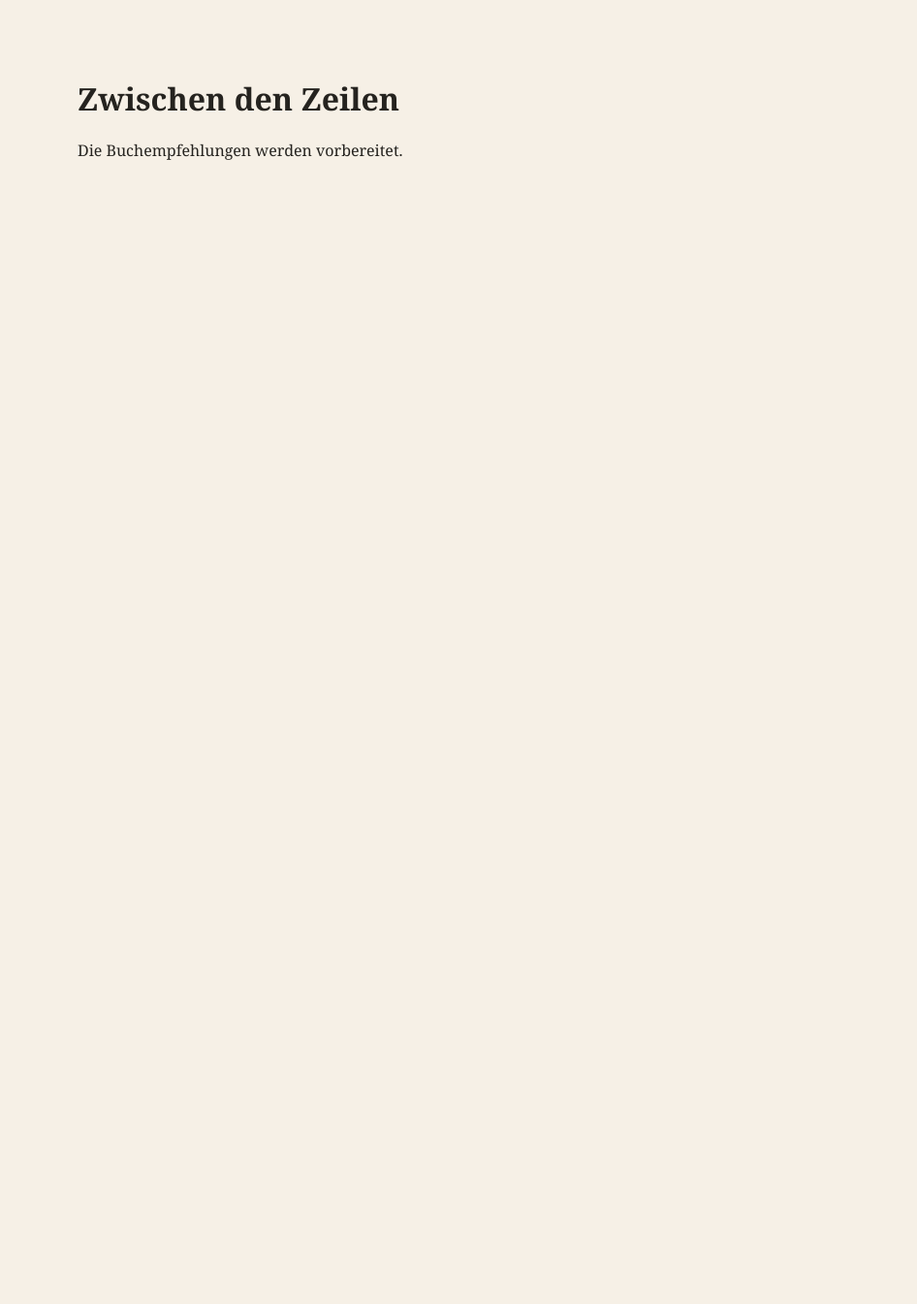
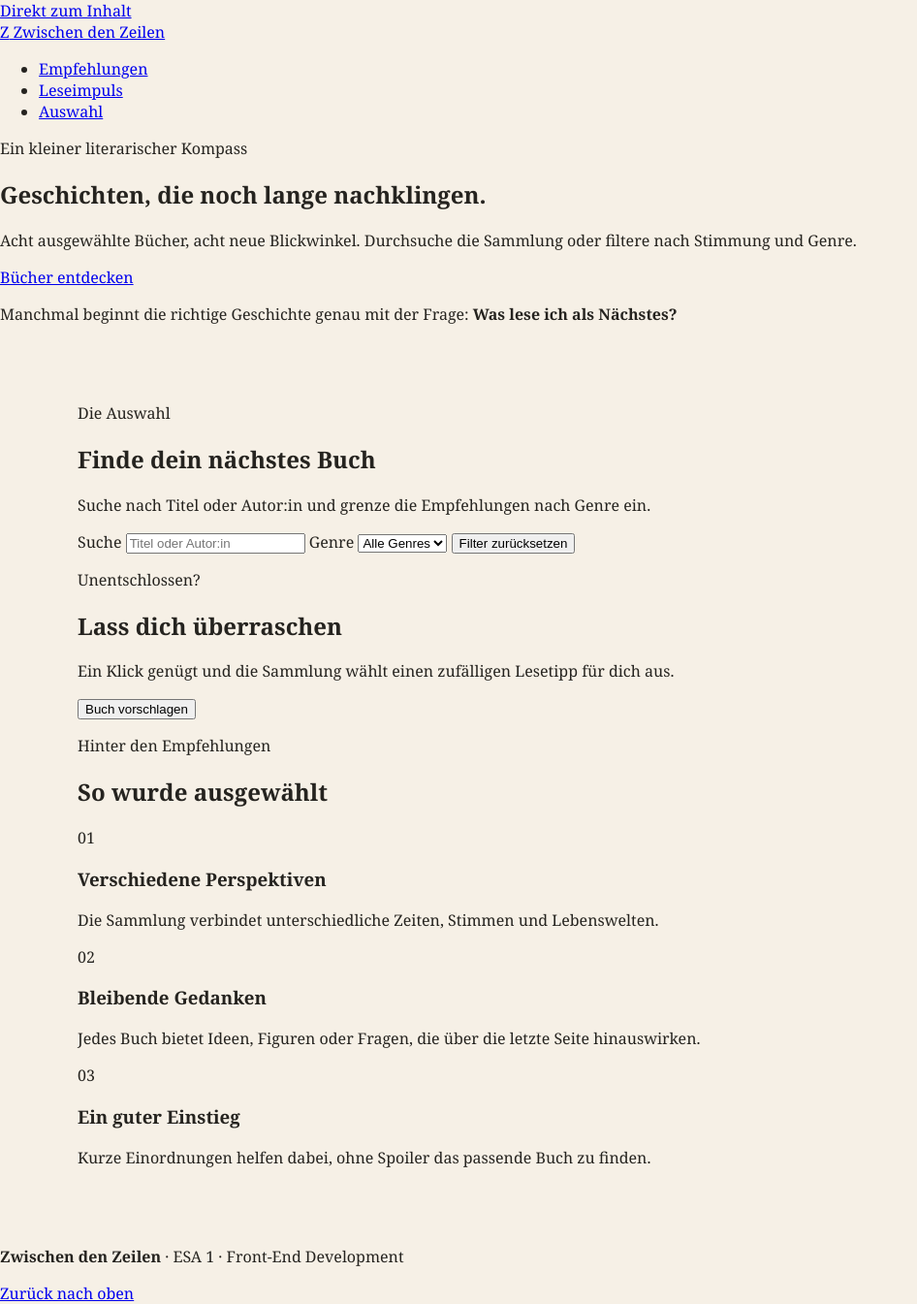
Before and after one commit to Melissa361/esa1-buchempfehlungen, a website built with Vite: page index.html in a window 1280 px wide. Shown: the whole page at 97% size, without its empty margins (0-946 px from the left). Before the commit the page ends 800 px from the top, so only its background shows below. Built offline with nearby package versions, Linux system fonts and the light colour scheme.

Commit message:
Seitenaufbau und erste Inhalte ergänzt

```diff
--- a/index.html
+++ b/index.html
@@ -5,15 +5,129 @@
     <meta name="viewport" content="width=device-width, initial-scale=1.0" />
     <meta
       name="description"
-      content="Persönliche Buchempfehlungen zum Entdecken und Filtern."
+      content="Entdecke persönlich ausgewählte Buchempfehlungen und finde mit Suche und Genrefilter deinen nächsten Lesetipp."
     />
+    <meta name="theme-color" content="#28382f" />
+    <link rel="icon" href="/favicon.svg" type="image/svg+xml" />
     <title>Zwischen den Zeilen – Buchempfehlungen</title>
   </head>
   <body>
-    <main>
-      <h1>Zwischen den Zeilen</h1>
-      <p>Die Buchempfehlungen werden vorbereitet.</p>
+    <a class="skip-link" href="#inhalt">Direkt zum Inhalt</a>
+
+    <header class="site-header" id="start">
+      <nav class="navigation" aria-label="Hauptnavigation">
+        <a class="wordmark" href="#start" aria-label="Zwischen den Zeilen – Startseite">
+          <span aria-hidden="true">Z</span>
+          Zwischen den Zeilen
+        </a>
+        <ul>
+          <li><a href="#empfehlungen">Empfehlungen</a></li>
+          <li><a href="#leseimpuls">Leseimpuls</a></li>
+          <li><a href="#auswahl">Auswahl</a></li>
+        </ul>
+      </nav>
+
+      <section class="hero" aria-labelledby="hero-title">
+        <p class="eyebrow">Ein kleiner literarischer Kompass</p>
+        <h1 id="hero-title">Geschichten, die noch lange nachklingen.</h1>
+        <p class="hero-copy">
+          Acht ausgewählte Bücher, acht neue Blickwinkel. Durchsuche die Sammlung
+          oder filtere nach Stimmung und Genre.
+        </p>
+        <a class="button-link" href="#empfehlungen">Bücher entdecken</a>
+        <aside class="hero-note" aria-label="Leitgedanke">
+          <p>
+            Manchmal beginnt die richtige Geschichte genau mit der Frage:
+            <strong>Was lese ich als Nächstes?</strong>
+          </p>
+        </aside>
+      </section>
+    </header>
+
+    <main id="inhalt">
+      <section class="discover" id="empfehlungen" aria-labelledby="discover-title">
+        <header class="section-heading">
+          <p class="eyebrow">Die Auswahl</p>
+          <h2 id="discover-title">Finde dein nächstes Buch</h2>
+          <p>
+            Suche nach Titel oder Autor:in und grenze die Empfehlungen nach Genre ein.
+          </p>
+        </header>
+
+        <form class="filters" id="filter-form" aria-label="Buchempfehlungen filtern">
+          <label for="search">Suche</label>
+          <input
+            id="search"
+            name="search"
+            type="search"
+            placeholder="Titel oder Autor:in"
+            autocomplete="off"
+          />
+
+          <label for="genre">Genre</label>
+          <select id="genre" name="genre">
+            <option value="alle">Alle Genres</option>
+            <option value="Roman">Roman</option>
+            <option value="Klassiker">Klassiker</option>
+            <option value="Fantasy">Fantasy</option>
+            <option value="Sachbuch">Sachbuch</option>
+          </select>
+
+          <button class="button-secondary" id="reset-filter" type="reset">
+            Filter zurücksetzen
+          </button>
+        </form>
+
+        <p class="result-count" id="result-count" role="status" aria-live="polite"></p>
+        <section class="book-grid" id="book-list" aria-label="Gefilterte Buchempfehlungen"></section>
+        <p class="empty-state" id="empty-state" hidden>
+          Keine passende Empfehlung gefunden. Probiere einen anderen Suchbegriff.
+        </p>
+      </section>
+
+      <aside class="reading-prompt" id="leseimpuls" aria-labelledby="prompt-title">
+        <p class="eyebrow">Unentschlossen?</p>
+        <h2 id="prompt-title">Lass dich überraschen</h2>
+        <p>
+          Ein Klick genügt und die Sammlung wählt einen zufälligen Lesetipp für dich aus.
+        </p>
+        <button class="button-primary" id="random-book" type="button">
+          Buch vorschlagen
+        </button>
+        <p class="random-result" id="random-result" aria-live="polite"></p>
+      </aside>
+
+      <section class="selection" id="auswahl" aria-labelledby="selection-title">
+        <header class="section-heading">
+          <p class="eyebrow">Hinter den Empfehlungen</p>
+          <h2 id="selection-title">So wurde ausgewählt</h2>
+        </header>
+
+        <section class="principles" aria-label="Drei Auswahlkriterien">
+          <article>
+            <p class="principle-number" aria-hidden="true">01</p>
+            <h3>Verschiedene Perspektiven</h3>
+            <p>Die Sammlung verbindet unterschiedliche Zeiten, Stimmen und Lebenswelten.</p>
+          </article>
+          <article>
+            <p class="principle-number" aria-hidden="true">02</p>
+            <h3>Bleibende Gedanken</h3>
+            <p>Jedes Buch bietet Ideen, Figuren oder Fragen, die über die letzte Seite hinauswirken.</p>
+          </article>
+          <article>
+            <p class="principle-number" aria-hidden="true">03</p>
+            <h3>Ein guter Einstieg</h3>
+            <p>Kurze Einordnungen helfen dabei, ohne Spoiler das passende Buch zu finden.</p>
+          </article>
+        </section>
+      </section>
     </main>
+
+    <footer>
+      <p><strong>Zwischen den Zeilen</strong> · ESA 1 · Front-End Development</p>
+      <a href="#start">Zurück nach oben</a>
+    </footer>
+
     <script type="module" src="/src/main.ts"></script>
   </body>
 </html>
```
Also changed, not shown: public/favicon.svg (added).
